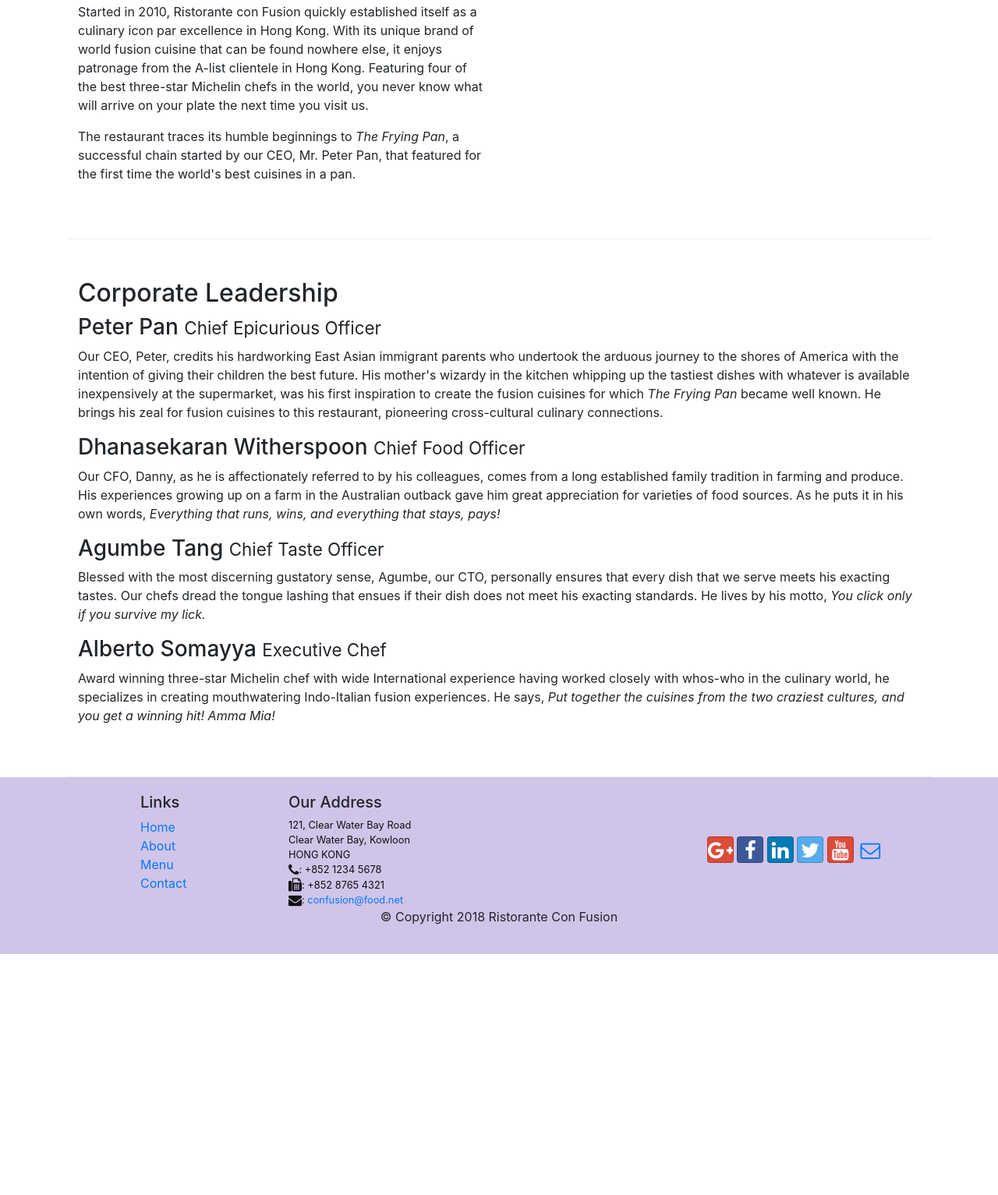
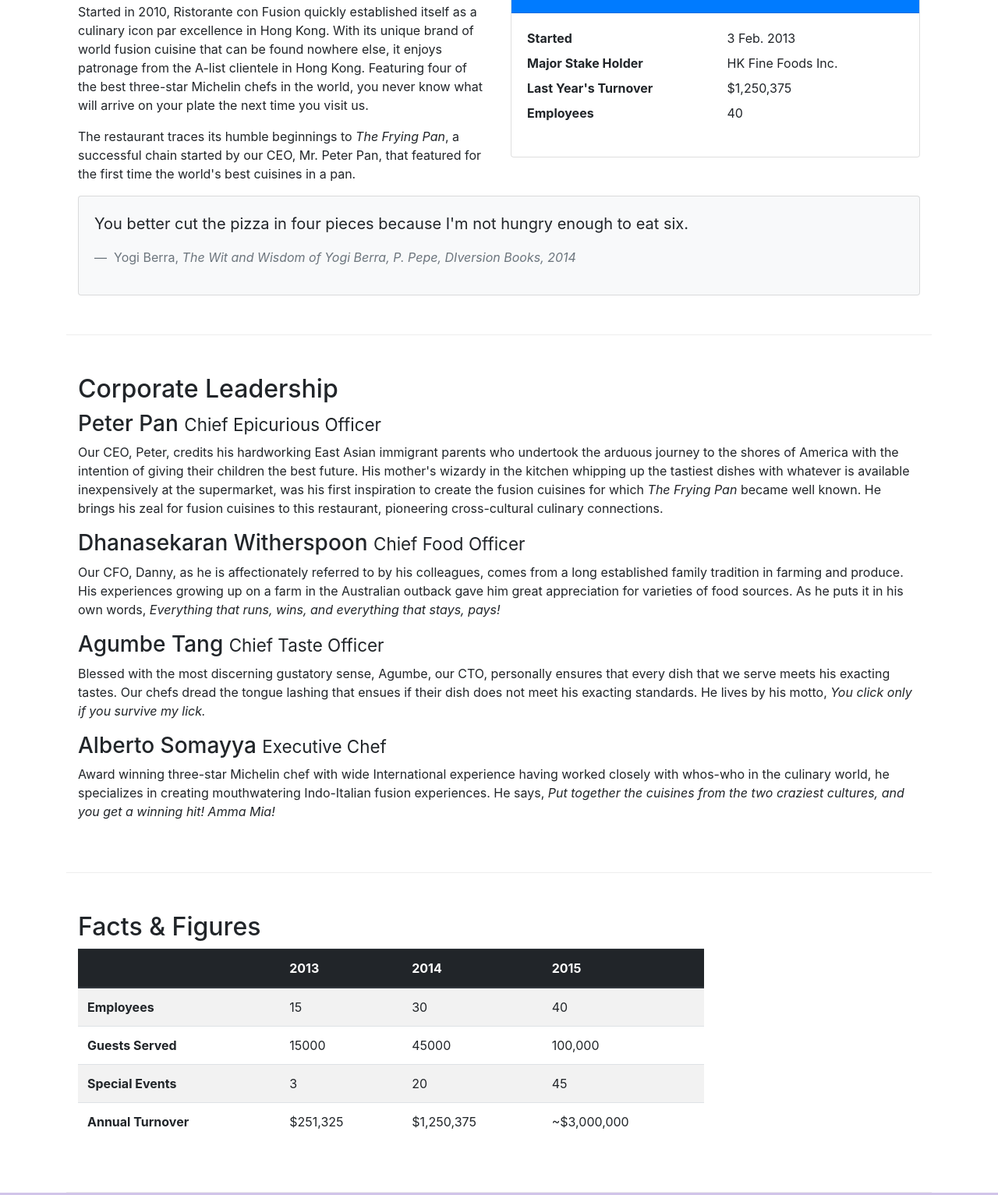
Before and after one commit to shoaibtahir97/bootstrap, a website: page aboutus.html in a window 1280 px wide. Shown: the part 827-2360 px from the top of the page at 78% size. Before the commit the page ends 2051 px from the top, so only its background shows below. Drawn offline with nearby package versions, Linux system fonts and the light colour scheme.

Commit message:
Tabe and Cards

```diff
--- a/aboutus.html
+++ b/aboutus.html
@@ -70,7 +70,36 @@
                 <p>The restaurant traces its humble beginnings to <em>The Frying Pan</em>, a successful chain started by
                     our CEO, Mr. Peter Pan, that featured for the first time the world's best cuisines in a pan.</p>
             </div>
-            <div>
+            <div class="col-12 col-sm-6">
+                <div class="card">
+                    <h3 class="card-header bg-primary text-white">Facts at a Glance</h3>
+                    <div class="card-body">
+                        <dl class="row">
+                            <dt class="col-6">Started</dt>
+                            <dd class="col-6">3 Feb. 2013</dd>
+                            <dt class="col-6">Major Stake Holder</dt>
+                            <dd class="col-6">HK Fine Foods Inc.</dd>
+                            <dt class="col-6">Last Year's Turnover</dt>
+                            <dd class="col-6">$1,250,375</dd>
+                            <dt class="col-6">Employees</dt>
+                            <dd class="col-6">40</dd>
+                        </dl>
+                    </div>
+                </div>
+            </div>
+            <div class="col-12">
+                <div class="card card-body bg-light">
+                    <blockquote class="blockquote">
+                        <p class="ml-0">You better cut the pizza in four pieces because
+                            I'm not hungry enough to eat six.
+                        </p>
+                        <footer class="blockquote-footer"> Yogi Berra,
+                            <cite title="Source Title">The Wit and Wisdom of Yogi Berra,
+                                P. Pepe, DIversion Books, 2014
+                            </cite>
+                        </footer>
+                    </blockquote>
+                </div>
             </div>
         </div>
         <div class="row row-content">
@@ -99,6 +128,50 @@
                     Indo-Italian fusion experiences. He says, <em>Put together the cuisines from the two craziest
                         cultures, and you get a winning hit! Amma Mia!</em></p>
             </div>
+        </div>
+        <div class="row row-content">
+            <div class="col-12 col-sm-9">
+                <h2>Facts &amp; Figures</h2>
+                <div class="table-responsive">
+                    <table class="table table-striped">
+                        <thead class="thead-dark">
+                            <tr>
+                                <th>&nbsp;</th>
+                                <th>2013</th>
+                                <th>2014</th>
+                                <th>2015</th>
+                            </tr>
+                        </thead>
+                        <tbody>
+                            <tr>
+                                <th>Employees</th>
+                                <td>15</td>
+                                <td>30</td>
+                                <td>40</td>
+                            </tr>
+                            <tr>
+                                <th>Guests Served</th>
+                                <td>15000</td>
+                                <td>45000</td>
+                                <td>100,000</td>
+                            </tr>
+                            <tr>
+                                <th>Special Events</th>
+                                <td>3</td>
+                                <td>20</td>
+                                <td>45</td>
+                            </tr>
+                            <tr>
+                                <th>Annual Turnover</th>
+                                <td>$251,325</td>
+                                <td>$1,250,375</td>
+                                <td>~$3,000,000</td>
+                            </tr>
+                        </tbody>
+                    </table>
+                </div>
+            </div>
+            <div class="col-12 col-sm-3"></div>
         </div>
 
     </div>
```
Also changed, not shown: contactus.html (+15 -12 lines).
